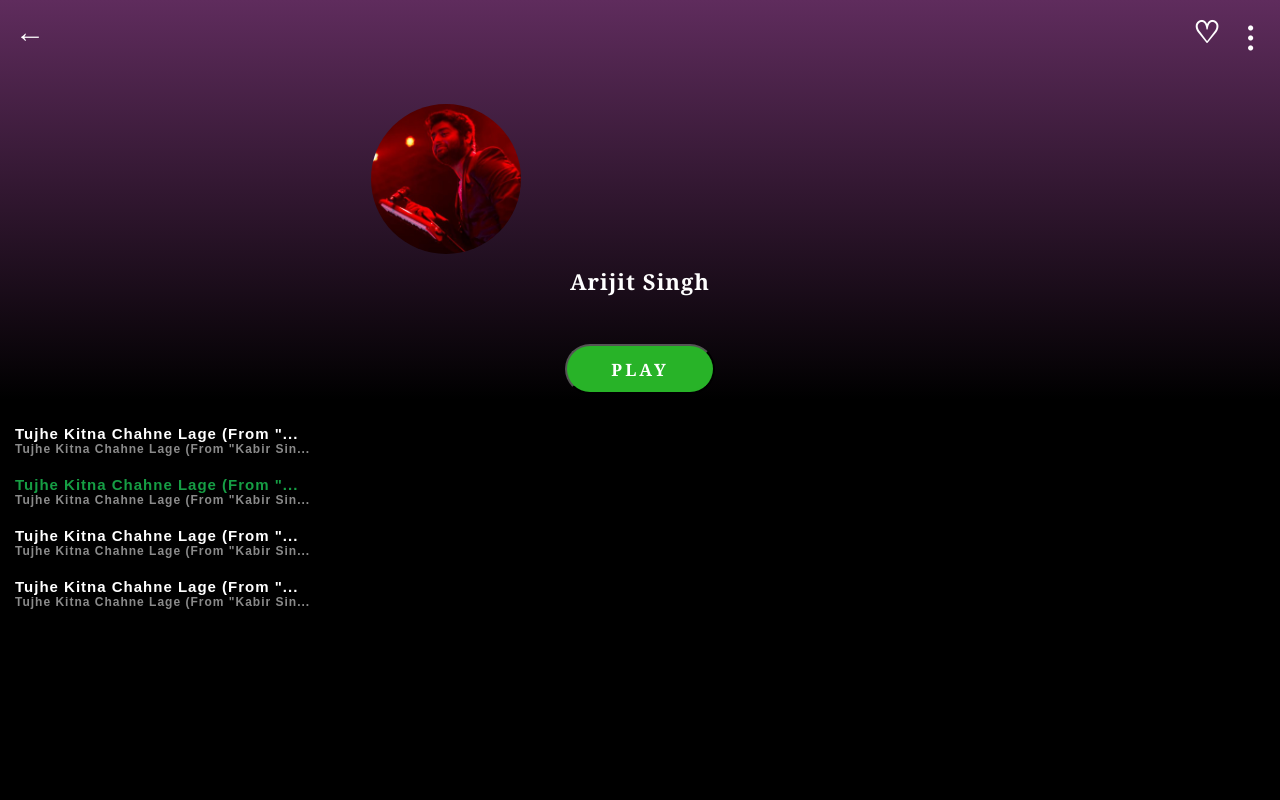
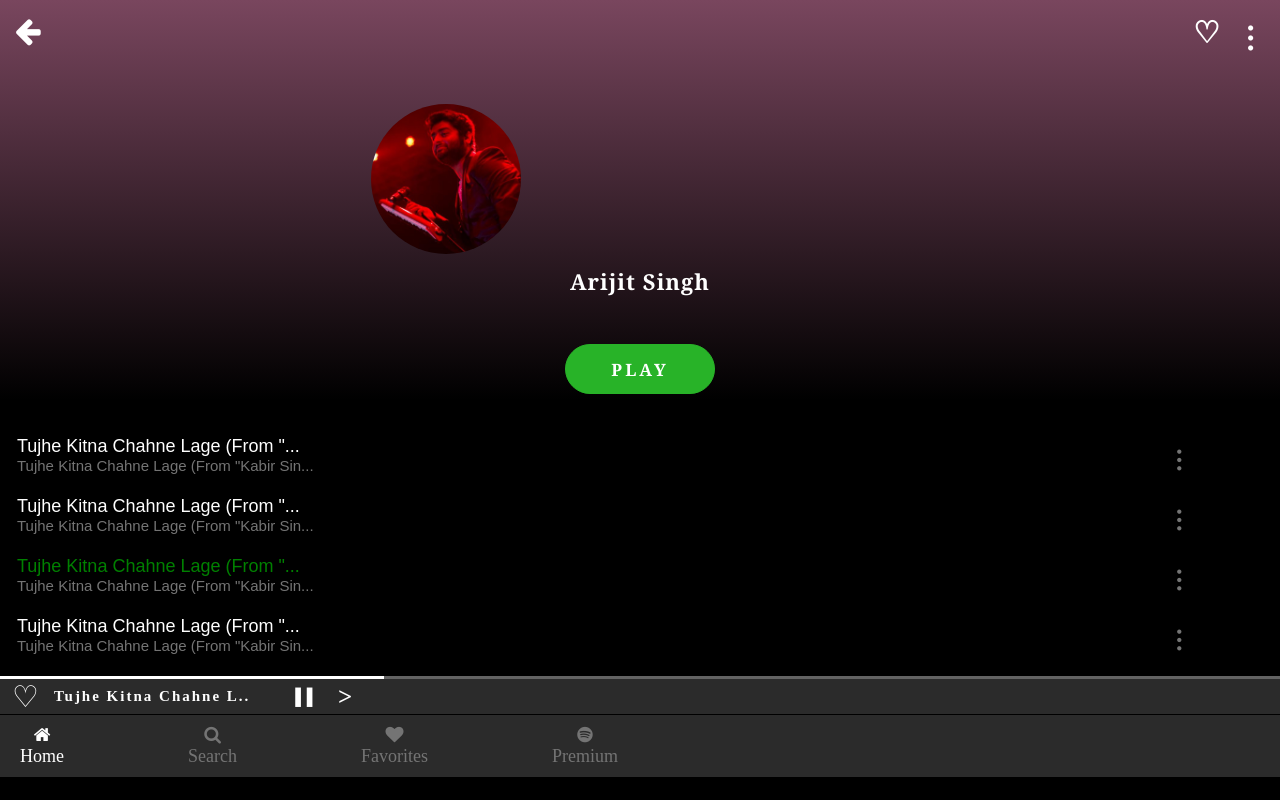
Before and after one commit to Anand7Choudhary/spotif, a plain HTML site: page index.html in a window 1280 px wide. Drawn offline with Linux system fonts and the light colour scheme.

Commit message:
first commit

```diff
--- a/index.html
+++ b/index.html
@@ -5,12 +5,13 @@
     <meta http-equiv="X-UA-Compatible" content="IE=edge" />
     <meta name="viewport" content="width=device-width, initial-scale=1.0" />
     <title>Document</title>
-    <link rel="stylesheet" href="spotify.css" />
+    <link rel="stylesheet" href="t2.css" />
+    <link rel="stylesheet" href="https://maxcdn.bootstrapcdn.com/font-awesome/4.4.0/css/font-awesome.min.css">
   </head>
   <body>
     <div class="background"></div>
     <div class="header">
-      <p class="p1">&#8592;</p>
+      <p class="p1"><i class="fa fa-arrow-left"></i></p>
       <p class="p2">♡</p>
       <p class="p3">︙</p>
     </div>
@@ -21,42 +22,58 @@
     <div class="play_button">
       <button class="play">PLAY</button>
     </div>
+
+
+
     <div class="songs">
-      <div class="song1">
-        <p class="song_name">
-        Tujhe Kitna Chahne Lage (From "...
-      </p>
-      <p class="song_def">
-        Tujhe Kitna Chahne Lage (From "Kabir Sin...
-      </p>
+      <table class="song_table">
+        <tr class="r11 row">
+          <td>
+            <p class="class_name">Tujhe Kitna Chahne Lage (From "...</p>
+            <p class="class_def">Tujhe Kitna Chahne Lage (From "Kabir Sin...</p>
+          </td>
+          <td class="menu_bar">︙</td>
+        </tr>
+        <tr class="r21 row">
+          <td>
+            <p class="class_name">Tujhe Kitna Chahne Lage (From "...</p>
+            <p class="class_def">Tujhe Kitna Chahne Lage (From "Kabir Sin...</p>
+          </td>
+          <td class="menu_bar">︙</td>
+        </tr>
+        <tr class="r31 row">
+          <td>
+            <p class="class_name" style="color: green;">Tujhe Kitna Chahne Lage (From "...</p>
+            <p class="class_def">Tujhe Kitna Chahne Lage (From "Kabir Sin...</p>
+          </td>
+          <td class="menu_bar">︙</td>
+        </tr>
+        <tr class="r41 row">
+          <td>
+            <p class="class_name">Tujhe Kitna Chahne Lage (From "...</p>
+            <p class="class_def">Tujhe Kitna Chahne Lage (From "Kabir Sin...</p>
+          </td>
+          <td class="menu_bar">︙</td>
+        </tr>
+      </table>
+    </div>
+
+    <div class="player">
+      <div class="range">
+        <div class="range_value"></div>
       </div>
-      <div class="song2">
-        <p class="song_name1">
-        Tujhe Kitna Chahne Lage (From "...
-      </p>
-      <p class="song_def">
-        Tujhe Kitna Chahne Lage (From "Kabir Sin...
-      </p>
-      </div>
-      <div class="song3">
-        <p class="song_name">
-        Tujhe Kitna Chahne Lage (From "...
-      </p>
-      <p class="song_def">
-        Tujhe Kitna Chahne Lage (From "Kabir Sin...
-      </p>
-      </div>
-      <div class="song4">
-        <p class="song_name">
-        Tujhe Kitna Chahne Lage (From "...
-      </p>
-      <p class="song_def">
-        Tujhe Kitna Chahne Lage (From "Kabir Sin...
-      </p>
+      <div class="about_song">
+        <p class="heart">♡</p>
+        <p class="song_title">Tujhe Kitna Chahne L..</p>
+        <p class="pause">&#9612;&#9612;</p>
+        <p class="play_forward">></p>
       </div>
     </div>
-    <div class="range">
-
+    <div class="home_menu">
+      <p class="home"><i class="fa fa-home"></i><br>Home</p>
+      <p class="search"><i class="fa fa-search"></i><br>Search</p>
+      <p class="fav"><i class="fa fa-heart"></i><br>Favorites</p>
+      <p class="pre"><i class="fa fa-spotify"></i><br>Premium</p>
     </div>
   </body>
 </html>
--- a/spotify.css
+++ /dev/null
@@ -1,115 +0,0 @@
-*{
-    margin:0;
-    padding:0;
-    box-sizing: border-box;
-}
-.background{
-    background:linear-gradient(rgb(95, 44, 93) 0%,black 50%);
-    background-size: cover;
-    background-position: center;
-    background-repeat: no-repeat;
-    width:100%;
-height:100vh;
-position: absolute;
-z-index: -9999;
-}
-.header{
-    position: relative;
-    display: flex;
-    align-items: center;
-}
-.header p{
-    color:white;
-    font-size:30px;
-    font-weight: bolder;
-}
-.p1{
-    position: absolute;
-    left:15px;
-    top:15px;
-}
-.p2{
-    position: absolute;
-    right:60px;
-    top:15px;
-}
-.p3{
-    position: absolute;
-    right:15px;
-    top:15px;
-}
-.artist{
-    position: relative;
-    margin-top: 13vh;
-    margin-left:29%;
-}
-.artist img{
-    width:150px;
-    height:150px;
-    border-radius: 50%;
-    outline: none;
-    outline-style: none;
-}
-.p4{
-    color:white;
-    font-size:22px;
-    text-align: center;
-    margin:1vh 0%;
-    font-weight: bold;
-    letter-spacing: 1px;
-    font-family:cambria;
-}
-.play_button{
-    position: relative;
-    margin-top:6vh;
-    display: flex;
-    justify-content: center;
-    align-items: center;
-}
-.play{
-    width:150px;
-    height:50px;
-    border-radius: 50px;
-    outline: none;
-    outline-style: none;
-    color:white;
-    background-color: rgb(40, 179, 40);
-    font-size:17px;
-    font-weight: bold;
-    letter-spacing: 3px;
-    font-family:georgia;
-}
-.songs{
-    position: relative;
-    width: 100%;
-    height: fit-content;
-    padding:15px;
-    margin-top:2vh;
-}
-.songs p{
-    font-family:arial;
-}
-.song_name{
-    color:white;
-    width:90%;
-    font-size:15px;
-    font-weight: bold;
-    letter-spacing: 1px;
-}
-.song_def{
-    width:90%;
-    font-size:12px;
-    font-weight: bold;
-    letter-spacing: 1px;
-    color: rgb(139, 139, 139);
-}
-.song1,.song2,.song3,.song4{
-    margin-bottom: 2.5vh;
-}
-.song_name1{
-    color:rgb(22, 158, 68);
-    width:90%;
-    font-size:15px;
-    font-weight: bold;
-    letter-spacing: 1px;
-}
--- /dev/null
+++ b/t2.css
@@ -0,0 +1,203 @@
+*{
+    margin:0;
+    padding:0;
+    box-sizing: border-box;
+}
+body{
+  background-color: black;
+}
+.background{
+    background:linear-gradient(rgb(121, 70, 94) 0%,black 50%);
+    background-size: cover;
+    background-position: center;
+    background-repeat: no-repeat;
+    width:100%;
+height:100vh;
+position: absolute;
+z-index: -9999;
+}
+.header{
+    position: relative;
+    display: flex;
+    align-items: center;
+}
+.header p{
+    color:white;
+    /* font-size:30px; */
+    /* font-weight: bolder; */
+}
+.p1{
+    position: absolute;
+    left:15px;
+    top:15px;
+    font-size:30px;
+}
+.p2{
+    position: absolute;
+    right:60px;
+    top:15px;
+    font-weight: bolder;
+    font-size:30px;
+}
+.p3{
+    position: absolute;
+    right:15px;
+    top:15px;
+    font-weight: bolder;
+    font-size:30px;
+}
+.artist{
+    position: relative;
+    margin-top: 13vh;
+    margin-left:29%;
+}
+.artist img{
+    width:150px;
+    height:150px;
+    border-radius: 50%;
+    outline: none;
+    outline-style: none;
+}
+.p4{
+    color:white;
+    font-size:22px;
+    text-align: center;
+    margin:1vh 0%;
+    font-weight: bold;
+    letter-spacing: 1px;
+    font-family:cambria;
+}
+.play_button{
+    position: relative;
+    margin-top:6vh;
+    display: flex;
+    justify-content: center;
+    align-items: center;
+}
+.play{
+    width:150px;
+    height:50px;
+    border-radius: 50px;
+    outline: none;
+    outline-style: none;
+    color:rgb(255, 255, 255);
+    outline: none;
+    outline-style: none;
+    border: 1px solid rgb(40, 179, 40);
+    background-color: rgb(40, 179, 40);
+    font-size:17px;
+    font-weight: bold;
+    letter-spacing: 3px;
+    font-family:georgia;
+}
+.play:hover{
+  background-color: rgb(13, 126, 13);
+  border: 1px solid rgb(13, 126, 13);
+  color:rgba(207, 207, 207);
+}
+.songs{
+width:100%;
+height:fit-content;
+position: relative;
+margin-top:5vh;
+ font-family:arial;
+}
+.song_table{
+  width:100%;
+  border:none;
+  padding:0px 15px;
+}
+.row{
+  text-align: left;
+  color:rgba(255, 255, 255);
+}
+.class_name{
+  color:rgba(255, 255, 255);
+  font-size: 18px;
+}
+.class_def{
+  color:rgba(116, 116, 116);
+  font-size: 15px;
+  margin-bottom: 20px;
+}
+.menu_bar{
+  color:rgba(116, 116, 116);
+  font-size: 25px;
+  vertical-align: middle;
+  padding-bottom: 12px;
+  font-weight: bolder;
+}
+.player{
+  width:100%;
+  height: fit-content;
+  background-color: rgb(43, 43, 43);
+}
+.range{
+  width:100%;
+  height:3px;
+  background-color: rgb(99, 99, 99);
+}
+.range_value{
+  width:30%;
+  height:100%;
+  background-color: white;
+}
+.about_song{
+  width:100%;
+  height: fit-content;
+  padding:0px 12px;
+  display: flex;
+  align-items: center;
+}
+.heart{
+  color: white;
+  font-size: 30px;
+}
+.song_title{
+  color:white;
+  padding:0px 15px;
+  font-size:15px;
+  font-weight: bold;
+  letter-spacing: 2px;
+}
+.pause{
+  color: white;
+  padding-left: 30px;
+}
+.play_forward{
+  color: white;
+  font-size:25px;
+  font-weight: bolder;
+  padding-left: 20px;
+}
+.home_menu{
+  width: 100%;
+  height:fit-content;
+  background-color: rgb(43, 43, 43);
+  border-top:1px solid black;
+  padding:10px 20px;
+  display: flex;
+  align-items: center;
+}
+.home_menu p{
+  text-align: center;
+}
+.home{
+  color: white;
+  font-size: 18px;
+  margin-right:10%;
+}
+.search{
+color: rgba(116, 116, 116);
+  font-size: 18px;
+  margin-right:10%;
+}
+.fav{
+color: rgba(116, 116, 116);
+  font-size: 18px;
+  margin-right:10%;
+}
+.pre{
+color: rgba(116, 116, 116);
+  font-size: 18px;
+}
```
